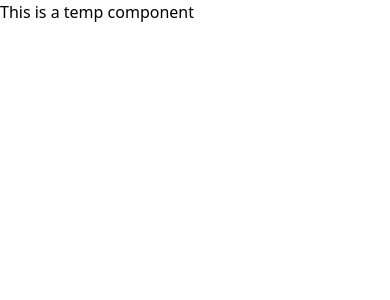
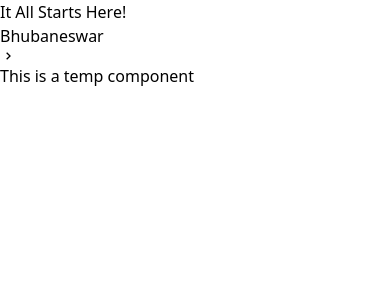
Before and after one commit to aradhana72/bms, a React (Create React App) app: page / in a window 390 px wide. Shown: the top 300 px of the page. Built offline with nearby package versions, Linux system fonts and the light colour scheme.

Commit message:
Navbar comp

```diff
--- a/package.json
+++ b/package.json
@@ -9,6 +9,7 @@
     "@testing-library/user-event": "^12.8.3",
     "react": "^17.0.2",
     "react-dom": "^17.0.2",
+    "react-icons": "^4.3.1",
     "react-router-dom": "^5.3.0",
     "react-scripts": "4.0.3",
     "web-vitals": "^1.1.2"
--- a/src/components/Navbar/navbar.component.js
+++ b/src/components/Navbar/navbar.component.js
@@ -1,5 +1,19 @@
 import React from "react";
-const NavSm = () => {};
+import {BiChevronRight} from "react-icons/bi";
+const NavSm = () => {
+  return (
+    <>
+      <div>
+        <div>
+          <h3>It All Starts Here!</h3>
+          <span>
+          Bhubaneswar <BiChevronRight />
+          </span>
+        </div>
+      </div>
+    </>
+  )
+};
 const NavMd = () => {};
 const NavLg = () => {};
 
@@ -7,7 +21,9 @@ const Navbar = () => {
   return (
     <>
      <nav>
-        <div className="md:hidden">{/*Mobile Screen*/}</div>
+        <div className="md:hidden">{/*Mobile Screen*/}
+          <NavSm />
+        </div>
         <div className="hidden md:flex lg:hidden">{/*Tablet Screen*/}</div>
         <div className="hidden lg:flex">{/*Large Screen*/}</div>
      </nav>
--- a/src/layouts/Default.layout.js
+++ b/src/layouts/Default.layout.js
@@ -1,8 +1,12 @@
 import React from "react";
+
+//Components
+import Navbar from "../components/Navbar/navbar.component.js";
 
 const DefaultLayout = (props) => {
   return (
     <div>
+      <Navbar />
       {props.children}
     </div>
   );
```
Also changed, not shown: 1 other file (tests, documents, lock files or other folders).
